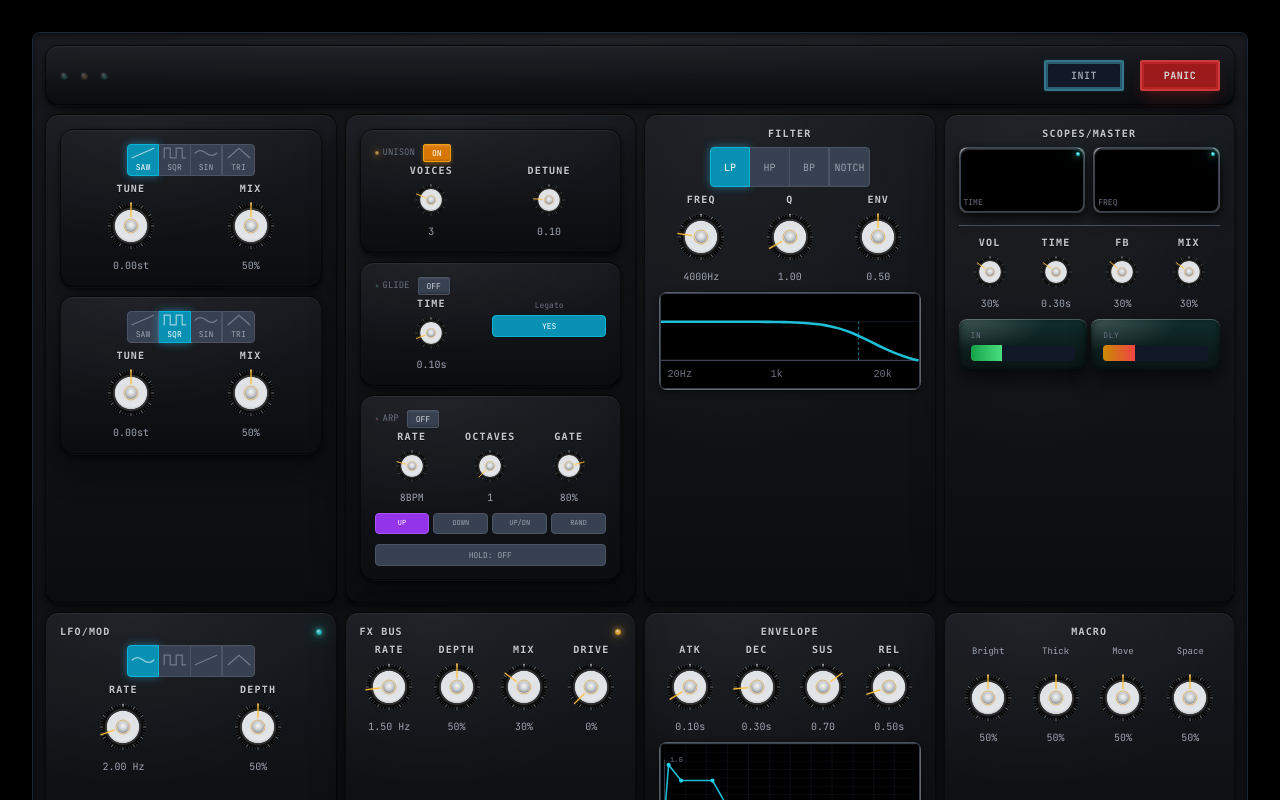
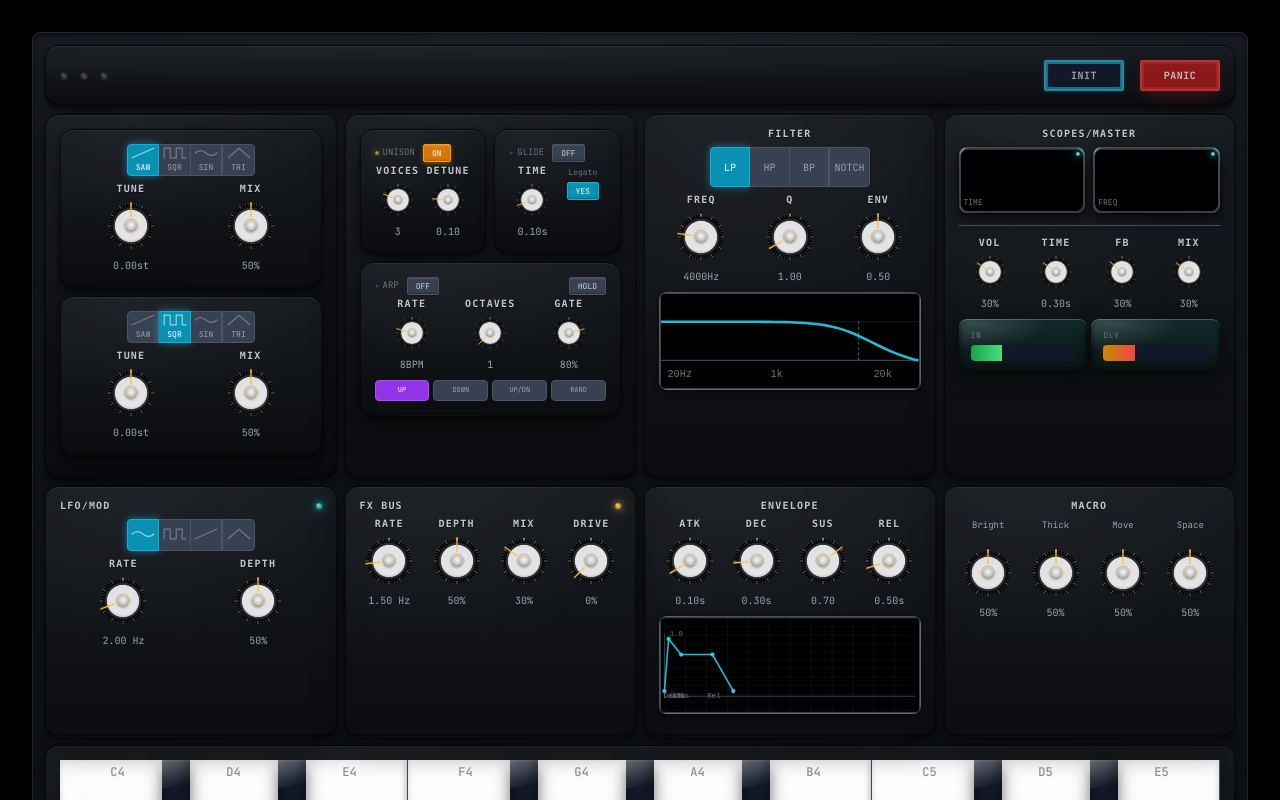
Before and after one commit to james-ralph8555/nextjs-portfoliosite, a Next.js app: page /synth in a window 1280 px wide. Shown: the top 800 px of the page. Built offline with nearby package versions, Linux system fonts and the light colour scheme; a web font is replaced by a local one.

Commit message:
fixed arp layout

```diff
--- a/src/components/synth/components/ArpeggiatorSection.tsx
+++ b/src/components/synth/components/ArpeggiatorSection.tsx
@@ -83,6 +83,14 @@ export function ArpeggiatorSection({
                   {arpeggiator.enabled ? 'ON' : 'OFF'}
                 </button>
               </div>
+              <button
+                className={`synth-skeu-button text-[8px] ${
+                  arpeggiator.hold ? 'bg-purple-600 text-white border-purple-500' : 'bg-gray-700 text-gray-300 border-gray-600'
+                }`}
+                onClick={() => onArpeggiatorChange({ hold: !arpeggiator.hold })}
+              >
+                HOLD
+              </button>
             </div>
 
             <div className="grid grid-cols-3 gap-1">
@@ -158,18 +166,7 @@ export function ArpeggiatorSection({
                 RAND
               </button>
             </div>
-
-            <div className="mt-2">
-              <button
-                className={`synth-button-small text-[8px] w-full ${
-                  arpeggiator.hold ? 'bg-purple-600 text-white border-purple-500' : ''
-                }`}
-                onClick={() => onArpeggiatorChange({ hold: !arpeggiator.hold })}
-              >
-                HOLD: {arpeggiator.hold ? 'ON' : 'OFF'}
-              </button>
             </div>
-          </div>
         </div>
       )}
 
@@ -188,6 +185,14 @@ export function ArpeggiatorSection({
                   }`}
                 >
                   {arpeggiator.enabled ? 'ON' : 'OFF'}
+                </button>
+                <button
+                  className={`synth-skeu-button text-[8px] ${
+                    arpeggiator.hold ? 'bg-purple-600 text-white border-purple-500' : 'bg-gray-700 text-gray-300 border-gray-600'
+                  }`}
+                  onClick={() => onArpeggiatorChange({ hold: !arpeggiator.hold })}
+                >
+                  HOLD
                 </button>
               </div>
               <button
@@ -272,18 +277,7 @@ export function ArpeggiatorSection({
                     RAND
                   </button>
                 </div>
-
-                <div>
-                  <button
-                    className={`synth-button-small text-[8px] w-full ${
-                      arpeggiator.hold ? 'bg-purple-600 text-white border-purple-500' : ''
-                    }`}
-                    onClick={() => onArpeggiatorChange({ hold: !arpeggiator.hold })}
-                  >
-                    HOLD: {arpeggiator.hold ? 'ON' : 'OFF'}
-                  </button>
                 </div>
-              </div>
             )}
           </div>
         </div>
--- a/src/components/synth/components/UnisonGlideSection.tsx
+++ b/src/components/synth/components/UnisonGlideSection.tsx
@@ -85,6 +85,8 @@ export function UnisonGlideSection({
       {/* Desktop Layout - Integrated Controls (Always Visible) */}
       {!isMobile && (
         <div className="space-y-2">
+          {/* Unison and Glide Sections Side by Side */}
+          <div className="grid grid-cols-2 gap-2">
             {/* Unison Section */}
             <div className="synth-subsection-desktop">
               <div className="flex items-center justify-between mb-1">
@@ -161,13 +163,14 @@ export function UnisonGlideSection({
                 <div className="synth-knob-compact">
                   <div className="text-[8px] font-mono text-gray-500">Legato</div>
                   <button
-                  className={`synth-button-small text-[8px] w-full ${
-                    glide.legato ? 'bg-cyan-600 text-white border-cyan-500' : ''
+                    className={`synth-skeu-button text-[8px] ${
+                      glide.legato ? 'bg-cyan-600 text-white border-cyan-500' : 'bg-gray-700 text-gray-300 border-gray-600'
                     }`}
                     onClick={() => onGlideChange({ legato: !glide.legato })}
                   >
                     {glide.legato ? 'YES' : 'NO'}
                   </button>
+                </div>
               </div>
             </div>
           </div>
@@ -295,7 +298,7 @@ export function UnisonGlideSection({
             <div className="flex items-center justify-between p-1">
               <div className="flex items-center gap-1">
                 <LED active={arpeggiator.enabled} color="magenta" size="xxs" />
-                <span className="text-[9px] font-mono text-gray-500">ARPEGGIATOR</span>
+                <span className="text-[9px] font-mono text-gray-500">ARP</span>
                 <button
                   onClick={() => onArpeggiatorChange({ enabled: !arpeggiator.enabled })}
                   className={`synth-skeu-button text-[8px] ${
```
Lines whose indentation alone changed are shown as unchanged.
